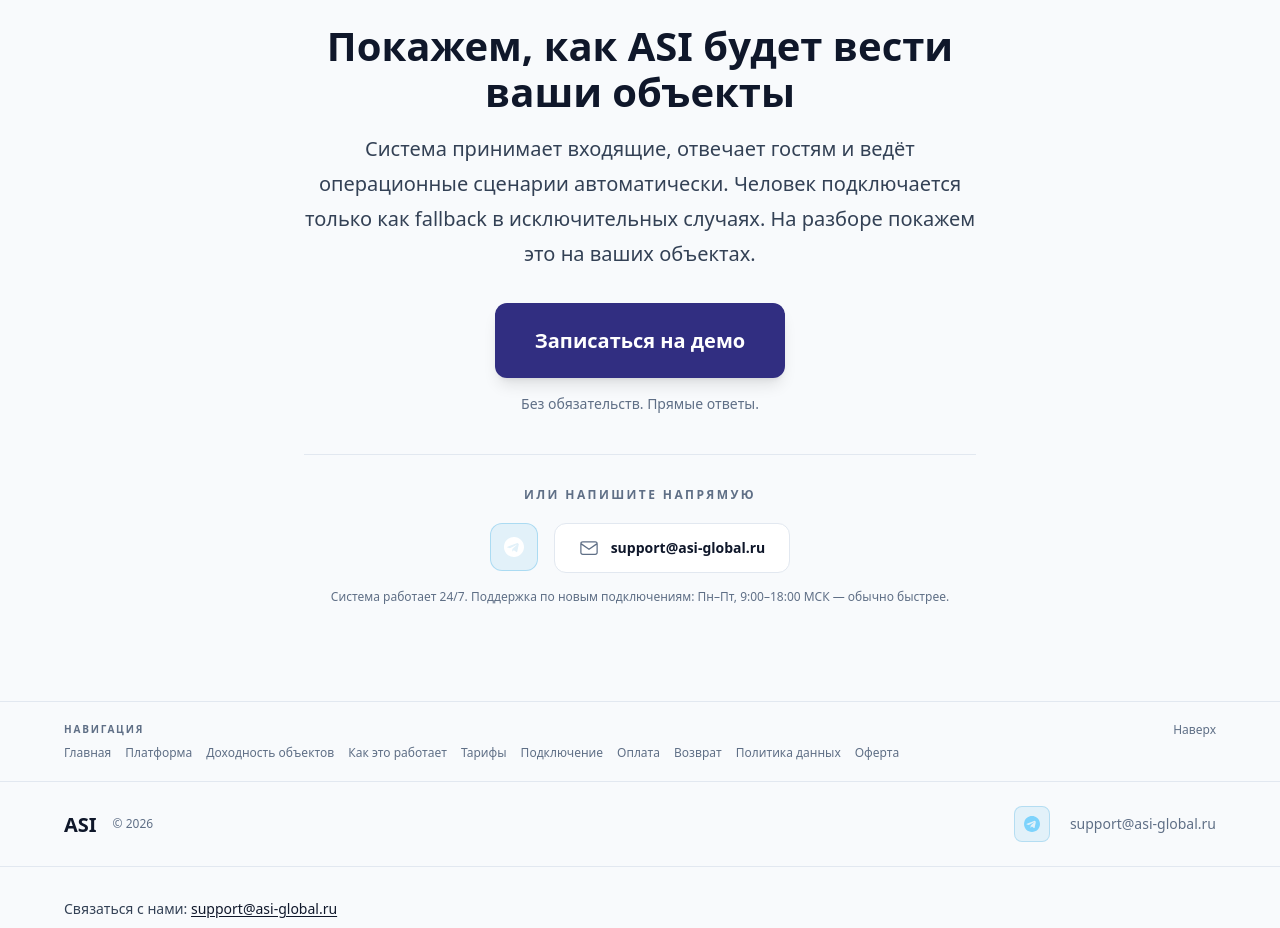
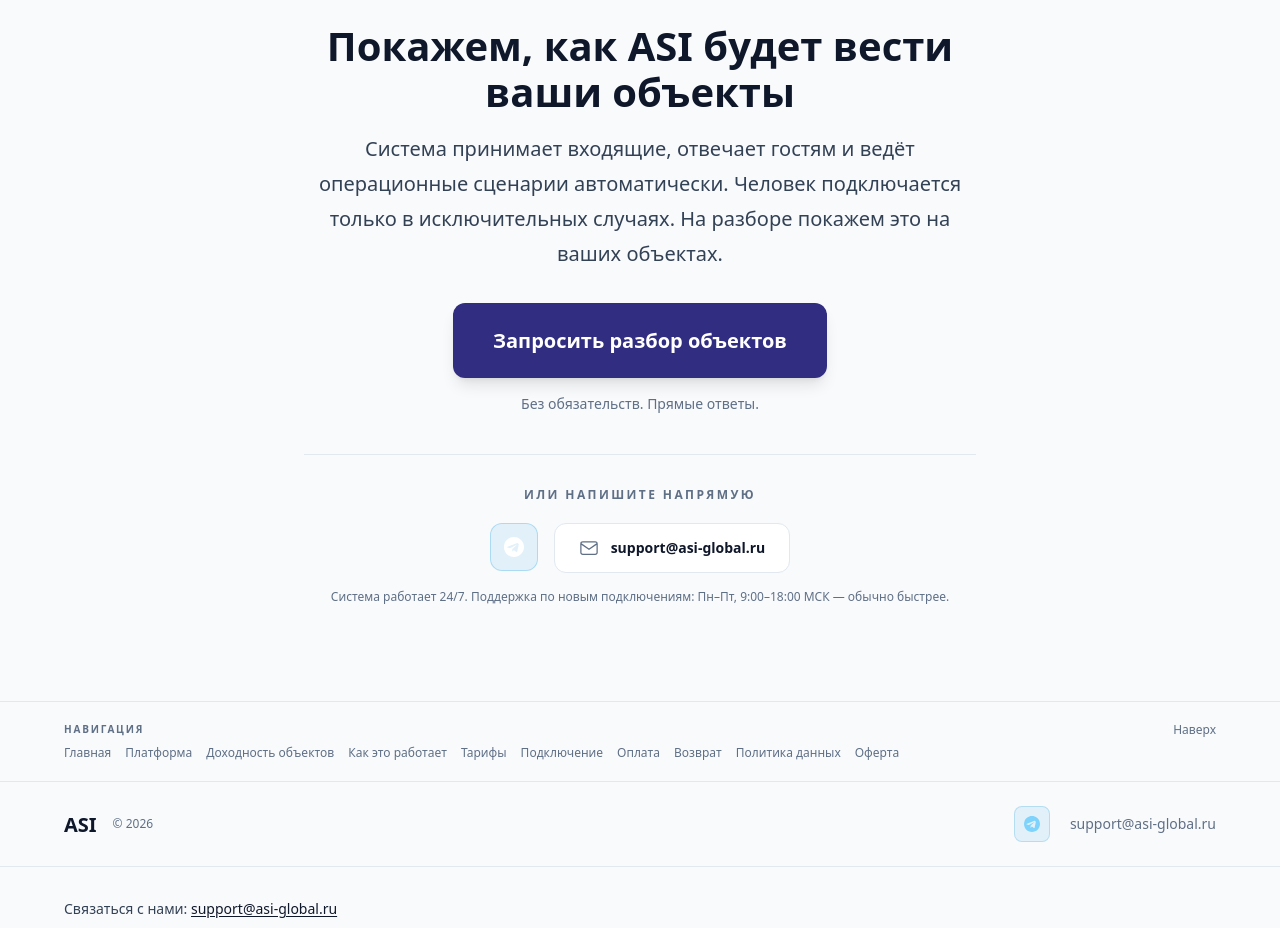
Before and after one commit to ASI-integration/asi-landing, a Next.js app: page /ru in a window 1280 px wide. Shown: the part 4260-5188 px from the top of the page. Built offline with nearby package versions, Linux system fonts and the light colour scheme.

Commit message:
feat: update CTA text and button label for consistency
Change CTA body and button label to match hero CTA framing.

Co-authored-by: ASI - Autonomous Systems Integration <207600140+ASI-integration@users.noreply.github.com>

```diff
--- a/src/app/ru/page.tsx
+++ b/src/app/ru/page.tsx
@@ -277,13 +277,13 @@ export default function HomeRu() {
               Покажем, как ASI будет вести ваши объекты
             </h2>
             <p className="mt-4 text-[var(--t-text-2)] text-lg">
-              Система принимает входящие, отвечает гостям и ведёт операционные сценарии автоматически. Человек подключается только как fallback в исключительных случаях. На разборе покажем это на ваших объектах.
+              Система принимает входящие, отвечает гостям и ведёт операционные сценарии автоматически. Человек подключается только в исключительных случаях. На разборе покажем это на ваших объектах.
             </p>
             <Link
               href="/connect"
               className="mt-8 inline-flex items-center justify-center px-10 py-5 bg-[var(--t-accent)] text-white font-bold rounded-xl hover:bg-[var(--t-accent-hover)] transition-all shadow-lg hover:scale-[1.02] text-lg"
             >
-              Записаться на демо
+              Запросить разбор объектов
             </Link>
             <p className="mt-4 text-sm text-[var(--t-muted)]">Без обязательств. Прямые ответы.</p>
 
```
